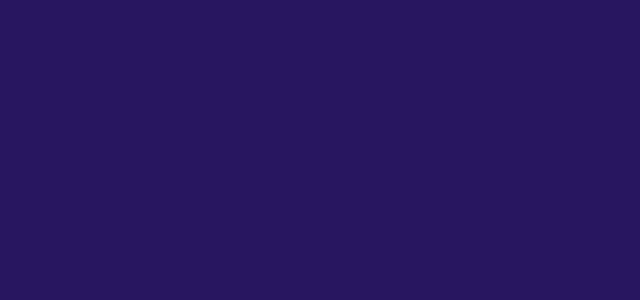
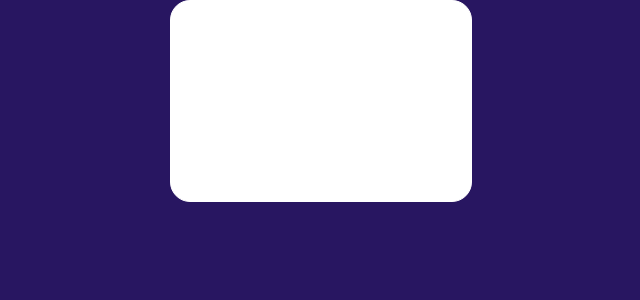
Before and after one commit to m-lawrence/dream_journal_practice, a React (Create React App) app: page / in a window 1280 px wide. Shown: the top 300 px of the page, without its empty margins (319-959 px from the left). Built offline with nearby package versions, Linux system fonts and the light colour scheme.

Commit message:
starting from scratch with canvas element in app component

```diff
--- a/src/App.js
+++ b/src/App.js
@@ -50,7 +50,15 @@ function App() {
 
   return (
     <div className="App">
-      <Switch>
+      <canvas
+            id="test-canvas-1"
+            width="300"
+            height="200"
+            onClick={e => {
+                alert(e.clientX)
+                }}
+                />
+      {/* <Switch>
         <Route exact path='/profile'>
           <User users={users} />
           <DreamJournal dream_journals={dream_journals} entries={entries}/>
@@ -58,7 +66,7 @@ function App() {
         <Route exact path='/entry/:id'>
           <EntryDetails draw={draw}/>
         </Route>
-      </Switch>
+      </Switch> */}
     </div>
   );
 }
```
